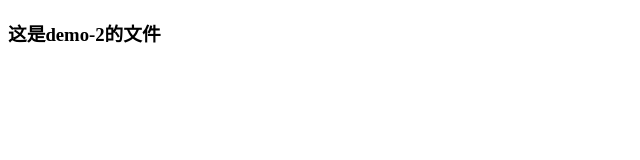
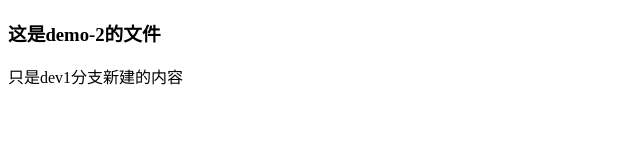
Before and after one commit to xukegg/demo-2, a plain HTML site: page index.html in a window 1280 px wide. Shown: the whole page, without its empty margins (0-640 px from the left). Drawn offline with Linux system fonts and the light colour scheme.

Commit message:
修改index.html

```diff
--- a/index.html
+++ b/index.html
@@ -8,5 +8,6 @@
 </head>
 <body>
     <h3>这是demo-2的文件</h3>
+    <p>只是dev1分支新建的内容</p>
 </body>
 </html>
```
Also changed, not shown: 1 other file.
